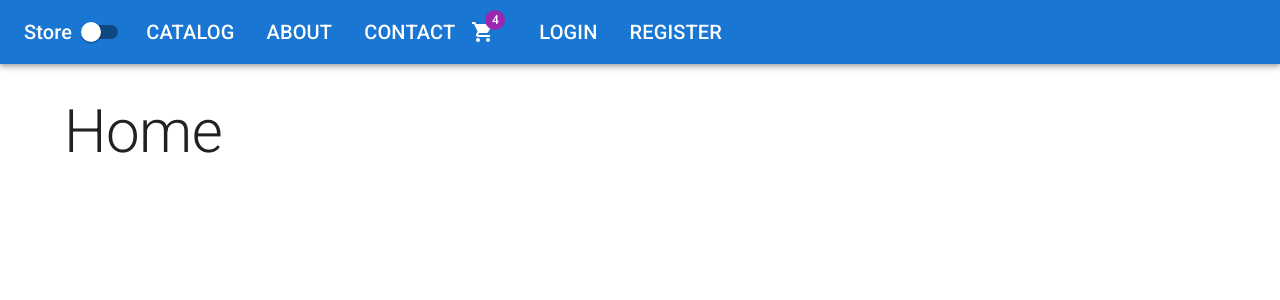
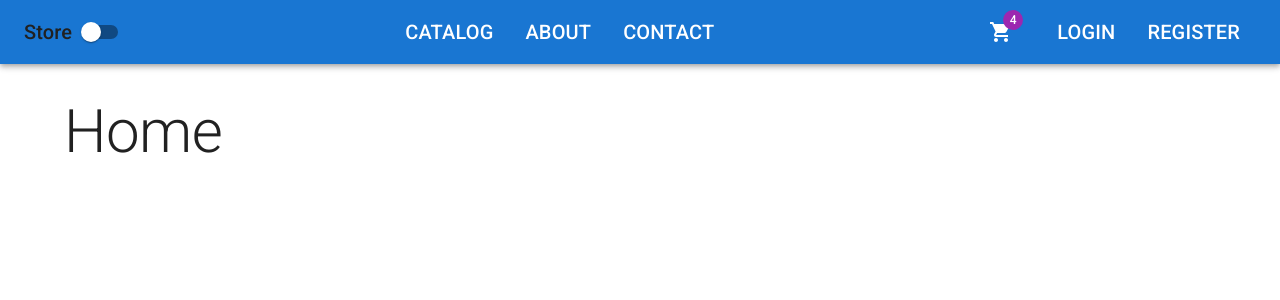
Before and after one commit to bartlomiejwyszecki/shop, a React (Vite) app in the folder shop-ui/: page / in a window 1280 px wide. Shown: the top 300 px of the page. Built offline with nearby package versions, Linux system fonts and the light colour scheme.

Commit message:
navbar styling added

```diff
--- a/shop-ui/src/app/layout/Header.tsx
+++ b/shop-ui/src/app/layout/Header.tsx
@@ -8,6 +8,7 @@ import {
   ListItem,
   IconButton,
   Badge,
+  Box,
 } from "@mui/material";
 import { NavLink } from "react-router-dom";
 
@@ -37,6 +38,20 @@ const rightLinks = [
   },
 ];
 
+const linkStyles = {
+  color: "inherit",
+  textDecoration: "none",
+  typography: "h6",
+  "&:hover": {
+    color: "grey.500",
+  },
+  "&.active": {
+    color: "grey.900",
+  },
+};
+
+const boxStyles = { display: "flex", alignItems: "center" };
+
 interface HeaderProps {
   darkMode: boolean;
   darkModeChange: (changedDarkMode: boolean) => void;
@@ -49,29 +64,30 @@ export default function Header({ darkMode, darkModeChange }: HeaderProps) {
 
   return (
     <AppBar position="static" sx={{ mb: 4 }}>
-      <Toolbar>
-        <Typography
-          variant="h6"
-          component={NavLink}
-          to="/"
-          sx={{ flexGrow: "inherit", color: "inherit", textDecoration: "none" }}
+      <Toolbar
+        sx={{
+          display: "flex",
+          justifyContent: "space-between",
+          alignItems: "center",
+        }}
       >
+        <Box sx={boxStyles}>
+          <Typography variant="h6" component={NavLink} to="/" sx={linkStyles}>
             Store
           </Typography>
+
           <Switch checked={darkMode} onChange={handleChange} />
+        </Box>
+
         <List sx={{ display: "flex" }}>
           {midLinks.map(({ title, path }) => (
-            <ListItem
-              component={NavLink}
-              to={path}
-              key={path}
-              sx={{ color: "inherit", typography: "h6" }}
-            >
+            <ListItem component={NavLink} to={path} key={path} sx={linkStyles}>
               {title.toUpperCase()}
             </ListItem>
           ))}
         </List>
 
+        <Box sx={boxStyles}>
           <IconButton size="large" edge="start" color="inherit" sx={{ mr: 2 }}>
             <Badge badgeContent="4" color="secondary">
               <ShoppingCart />
@@ -84,12 +100,13 @@ export default function Header({ darkMode, darkModeChange }: HeaderProps) {
                 component={NavLink}
                 to={path}
                 key={path}
-              sx={{ color: "inherit", typography: "h6" }}
+                sx={linkStyles}
               >
                 {title.toUpperCase()}
               </ListItem>
             ))}
           </List>
+        </Box>
       </Toolbar>
     </AppBar>
   );
```
Lines whose indentation alone changed are shown as unchanged.
